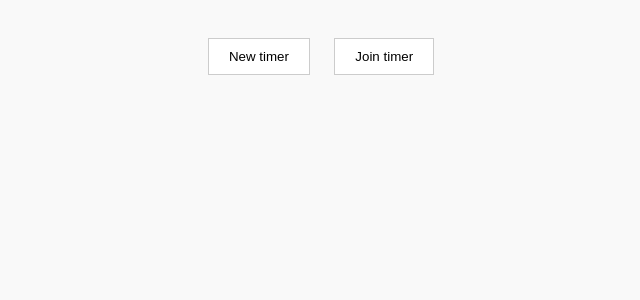
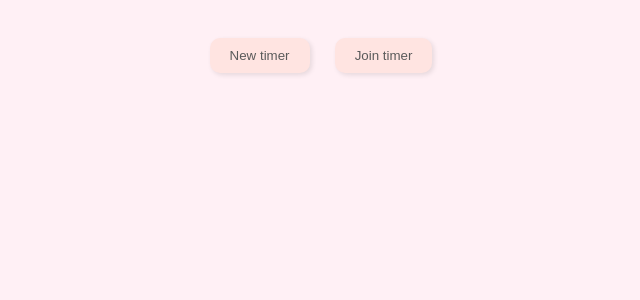
Before and after one commit to wringit/sharedtimer, a Flask app: page / in a window 1280 px wide. Shown: the top 300 px of the page, without its empty margins (319-959 px from the left). Run offline with Flask 3, Linux system fonts and the light colour scheme.

```diff
--- a/templates/index.html
+++ b/templates/index.html
@@ -4,7 +4,7 @@
         <!--NOTE: STYLESHEET BY GITHUB COPILOT-->
         <style>
 
-            body {
+           /* body {
                 font-family: Arial, sans-serif;
                 background-color: #f9f9f9;
                 color: #333;
@@ -34,7 +34,7 @@
   font-size: 1.2em;
   color: #666;
 }
-
+*/
 /*
 body {
   font-family: 'Segoe UI', sans-serif;
@@ -71,8 +71,8 @@ body {
 #code {
   font-size: 1.2em;
   color: #bbb;
-}*/
-       /*     body {
+}*//*
+            body {
   font-family: 'Courier New', monospace;
   background-color: #000;
   color: #0f0;
@@ -110,7 +110,8 @@ body {
   font-size: 1.2em;
   text-shadow: 0 0 5px #0f0;
 }*/
-/*body {
+
+body {
   font-family: 'Comic Sans MS', cursive;
   background-color: #fff0f5;
   color: #5a5a5a;
@@ -147,7 +148,8 @@ body {
 #code {
   font-size: 1.2em;
   color: #8b008b;
-}*/
+}
+
         </style>
     </head>
     <body>
```
Also changed, not shown: 1 other file.
